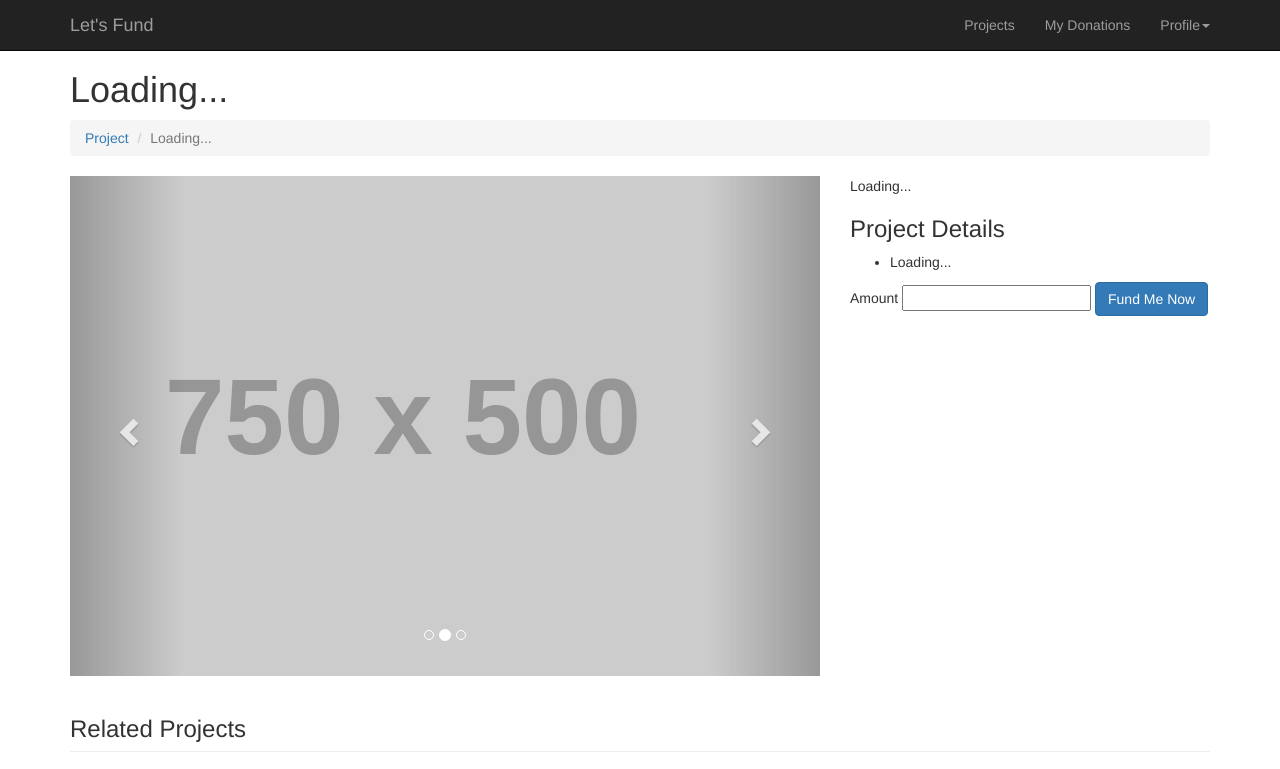
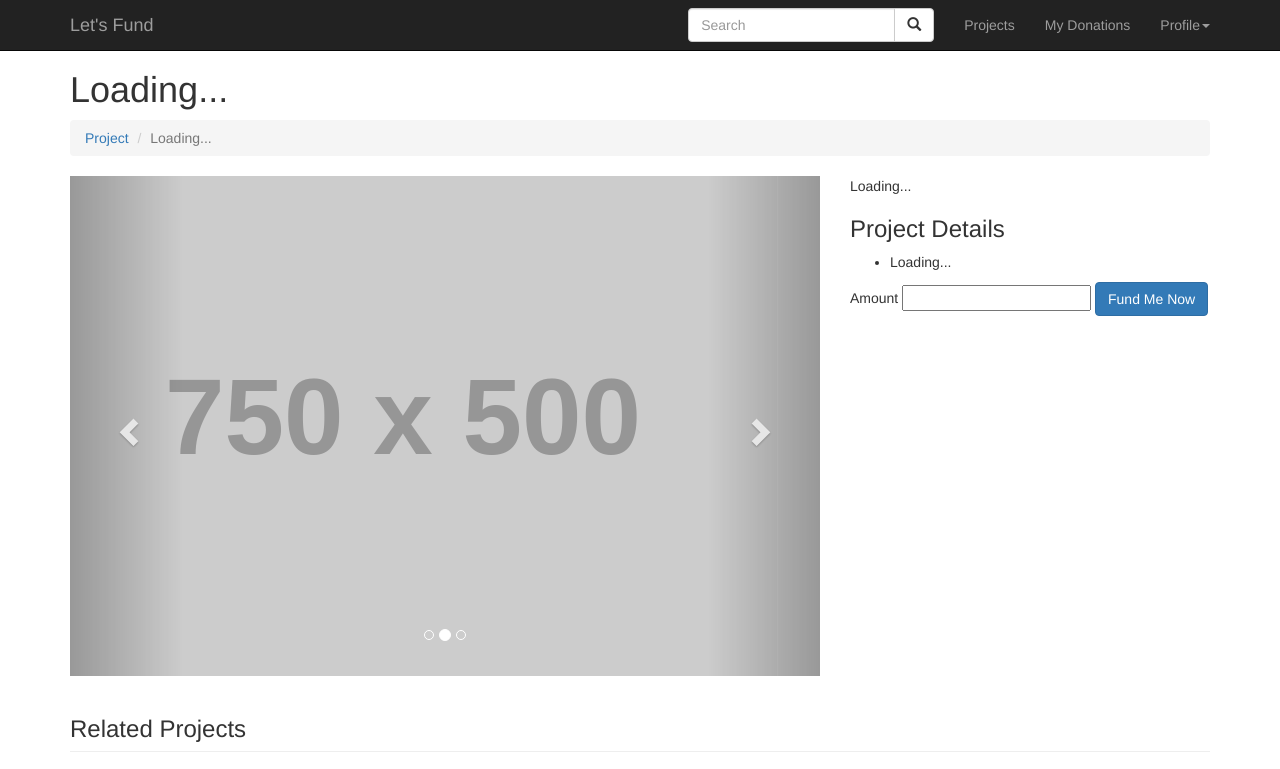
Before and after one commit to blackhydrogen/Team210217, a website: page public_html/secure/patron-project-detail.html in a window 1280 px wide. Shown: the top 769 px of the page. Drawn offline with Linux system fonts and the light colour scheme; placeholder pictures from the web are drawn by us.

Commit message:
added search bar for patron-project-detail

```diff
--- a/public_html/js/patron-project-detail.js
+++ b/public_html/js/patron-project-detail.js
@@ -1,4 +1,5 @@
 function runOnLoad() {
+    createSearchBar();
     getProjectDetails();
 }
 
--- a/public_html/secure/patron-project-detail.html
+++ b/public_html/secure/patron-project-detail.html
@@ -47,6 +47,9 @@
             <!-- Collect the nav links, forms, and other content for toggling -->
             <div class="collapse navbar-collapse" id="bs-example-navbar-collapse-1">
                 <ul class="nav navbar-nav navbar-right">
+                    <li class="search-bar">
+                      ...
+                    </li>
                     <li>
                         <a href="patron-dashboard.html">Projects</a>
                     </li>
```
